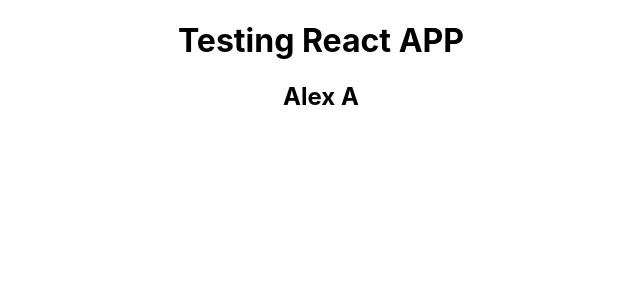
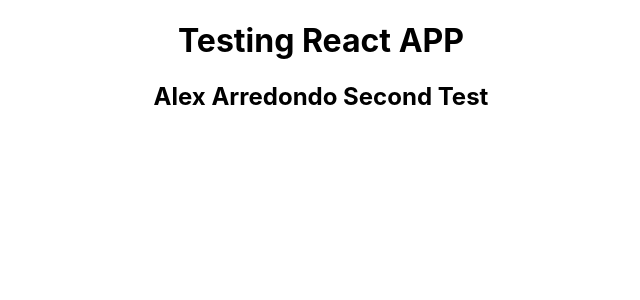
Before and after one commit to Vyieln/F1app, a React (Create React App) app: page / in a window 1280 px wide. Shown: the top 300 px of the page, without its empty margins (319-959 px from the left). Built offline with nearby package versions, Linux system fonts and the light colour scheme.

Commit message:
Second Test

```diff
--- a/package.json
+++ b/package.json
@@ -1,4 +1,5 @@
 {
+  "homepage": "http://Vyieln.github.io/F1app",
   "name": "f1-app",
   "version": "0.1.0",
   "private": true,
@@ -12,6 +13,8 @@
     "web-vitals": "^2.1.2"
   },
   "scripts": {
+    "predeploy": "npm run build",
+    "deploy": "gh-pages -d build",
     "start": "react-scripts start",
     "build": "react-scripts build",
     "test": "react-scripts test",
--- a/src/App.js
+++ b/src/App.js
@@ -5,7 +5,7 @@ function App() {
   return (
     <div className="App">
       <h1> Testing React APP</h1>
-      <h2> Alex A</h2>
+      <h2> Alex Arredondo Second Test</h2>
     </div>
   );
 }
```
